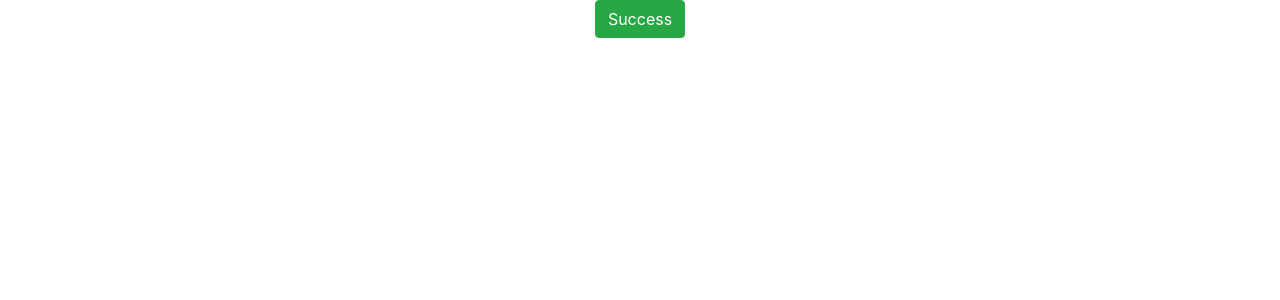
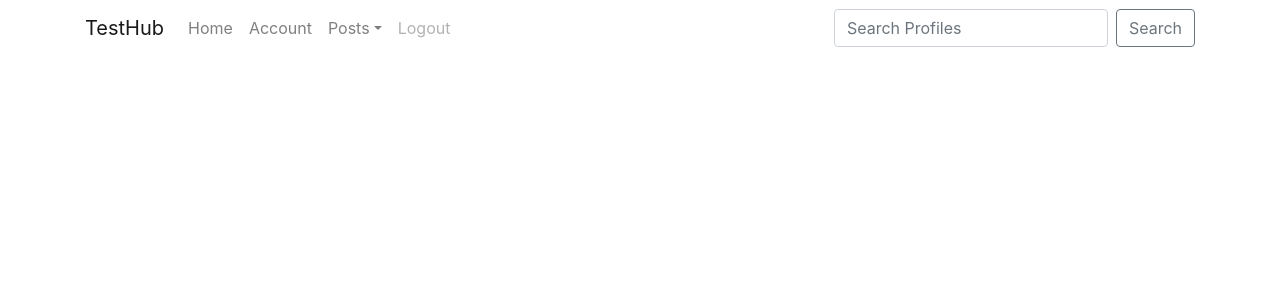
Before and after one commit to VilmaTuresson/test-hub-react-app, a React (Create React App) app: page / in a window 1280 px wide. Shown: the top 300 px of the page. Built offline with nearby package versions, Linux system fonts and the light colour scheme.

Commit message:
add NavBar component with bootsrap navbar and connect it to app

```diff
--- a/src/App.js
+++ b/src/App.js
@@ -1,10 +1,10 @@
 import './App.css';
-import Button from 'react-bootstrap/Button';
+import NavBar from './components/NavBar';
 
 function App() {
   return (
     <div className="App">
-    <Button variant="success">Success</Button>
+      <NavBar />
     </div>
   );
 }
--- /dev/null
+++ b/src/components/NavBar.js
@@ -0,0 +1,43 @@
+import React from 'react'
+import { Navbar, Container, Nav, NavDropdown, FormControl, Form, Button} from 'react-bootstrap'
+
+const NavBar = () => {
+  return (
+    <Navbar expand="md" fixed="top">
+      <Container>
+        <Navbar.Brand href="#">TestHub</Navbar.Brand>
+        <Navbar.Toggle aria-controls="navbarScroll" />
+        <Navbar.Collapse id="navbarScroll">
+          <Nav
+            className="mr-auto my-2 my-lg-0"
+            style={{ maxHeight: '500px' }}
+            navbarScroll
+          >
+            <Nav.Link href="#action1">Home</Nav.Link>
+            <Nav.Link href="#action2">Account</Nav.Link>
+            <NavDropdown title="Posts" id="navbarScrollingDropdown">
+              <NavDropdown.Item href="#action3">My Posts</NavDropdown.Item>
+              <NavDropdown.Item href="#action4">Liked Posts</NavDropdown.Item>
+              <NavDropdown.Divider />
+              <NavDropdown.Item href="#action5">Create new Post</NavDropdown.Item>
+            </NavDropdown>
+            <Nav.Link href="#" disabled>
+              Logout
+            </Nav.Link>
+          </Nav>
+          <Form className="d-flex">
+            <FormControl
+              type="search"
+              placeholder="Search Profiles"
+              className="mr-2"
+              aria-label="Search"
+            />
+            <Button variant="outline-secondary">Search</Button>
+          </Form>
+        </Navbar.Collapse>
+      </Container>
+    </Navbar>
+  )
+}
+
+export default NavBar
```
Also changed, not shown: 1 other file (tests, documents, lock files or other folders).
